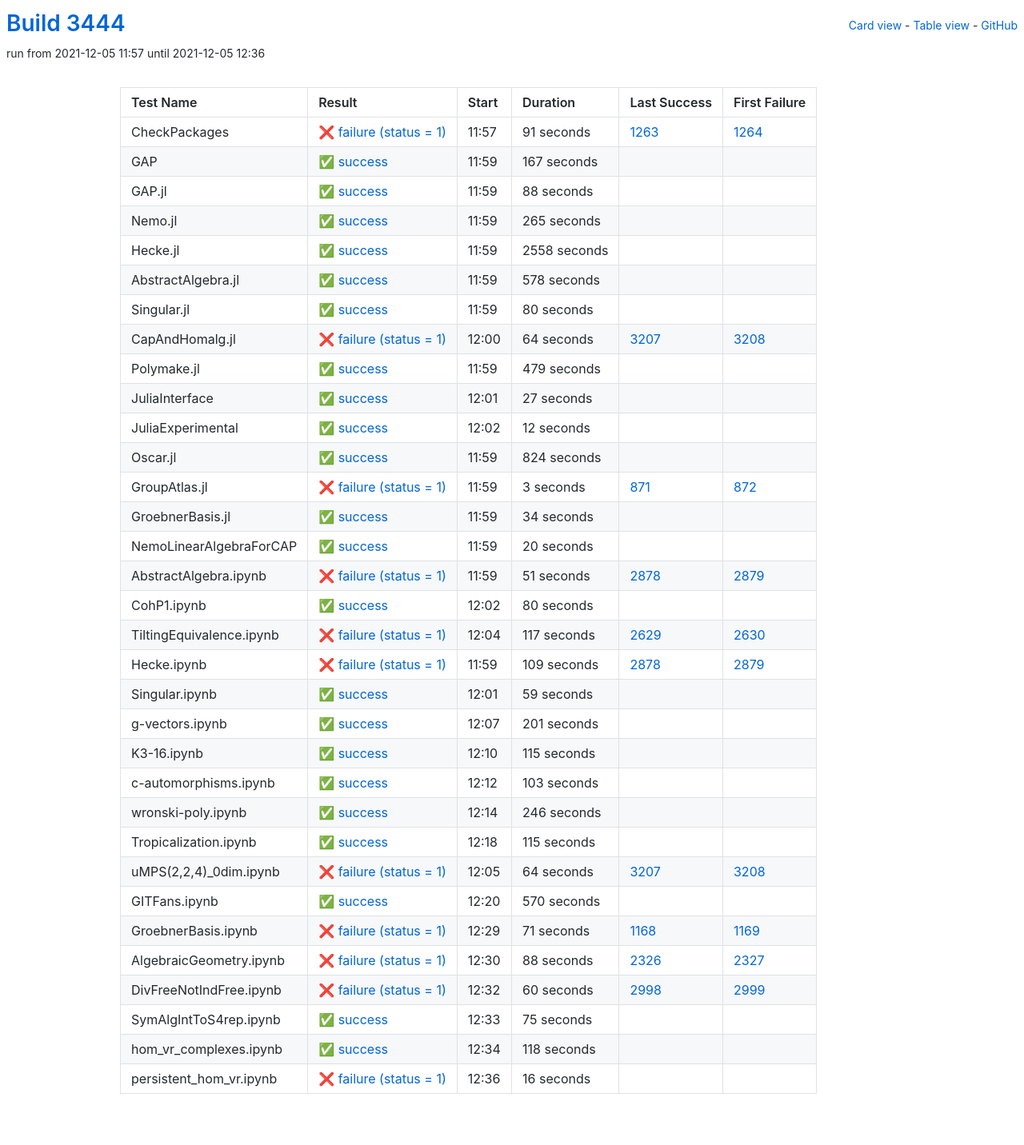
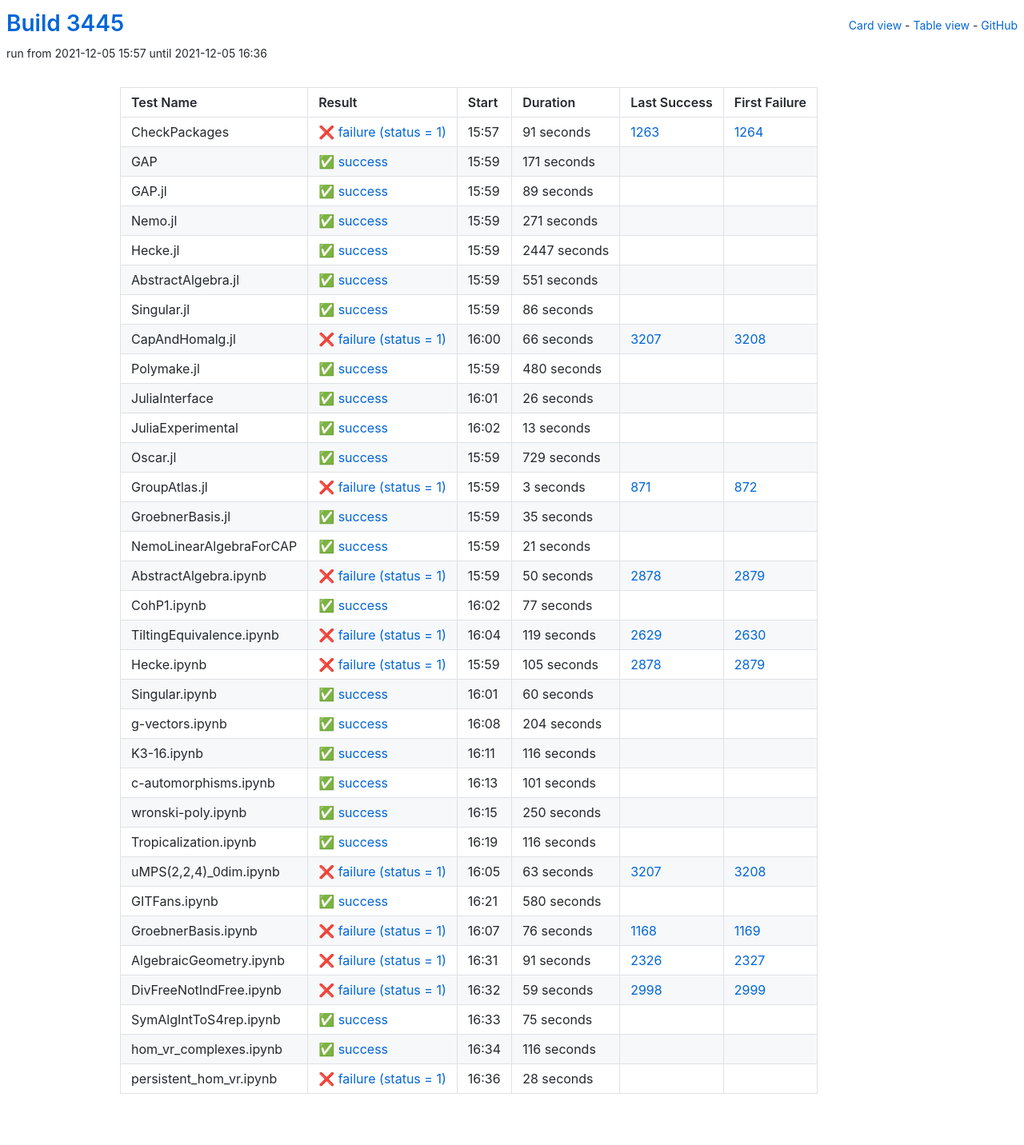
Before and after one commit to oscar-system/oscar-ci-status-stable, a Jekyll site: the page built from table.html, in a window 1280 px wide. Shown: the whole page at 80% size. Built offline with Jekyll 4.4.1, drawn with Linux system fonts in a browser that asks for light colours.

Commit message:
Build #3445

```diff
--- a/_data/ci.yml
+++ b/_data/ci.yml
@@ -1,6 +1,6 @@
 ---
-build: 3444
-build_url: https://oscarci.mathematik.uni-kl.de/job/oscar-stable/3444/
+build: 3445
+build_url: https://oscarci.mathematik.uni-kl.de/job/oscar-stable/3445/
 job: oscar-stable
 organization: oscar-system
 repo: oscar-ci-status-stable
@@ -8,8 +8,8 @@ repourl: https://github.com/oscar-system/oscar-ci-status-stable
 tests:
 - name: CheckPackages
   id: checkpackages
-  log: https://oscarci.mathematik.uni-kl.de/job/oscar-stable/3444/artifact/logs/build-3444/CheckPackages.log
-  start: 2021-12-05 11:57
+  log: https://oscarci.mathematik.uni-kl.de/job/oscar-stable/3445/artifact/logs/build-3445/CheckPackages.log
+  start: 2021-12-05 15:57
   success: false
   exitcode: 1
   status: failure
@@ -20,140 +20,140 @@ tests:
   first_failure_url: https://oscarci.mathematik.uni-kl.de/job/oscar-stable/1264/
 - name: GAP
   id: gap
-  log: https://oscarci.mathematik.uni-kl.de/job/oscar-stable/3444/artifact/logs/build-3444/GAP.log
-  start: 2021-12-05 11:59
+  log: https://oscarci.mathematik.uni-kl.de/job/oscar-stable/3445/artifact/logs/build-3445/GAP.log
+  start: 2021-12-05 15:59
   success: true
   exitcode: 0
   status: success
-  duration: 167
+  duration: 171
   last_success: false
   last_success_url:
   first_failure: false
   first_failure_url:
 - name: GAP.jl
   id: gap-jl
-  log: https://oscarci.mathematik.uni-kl.de/job/oscar-stable/3444/artifact/logs/build-3444/GAP.jl.log
-  start: 2021-12-05 11:59
+  log: https://oscarci.mathematik.uni-kl.de/job/oscar-stable/3445/artifact/logs/build-3445/GAP.jl.log
+  start: 2021-12-05 15:59
   success: true
   exitcode: 0
   status: success
-  duration: 88
+  duration: 89
   last_success: false
   last_success_url:
   first_failure: false
   first_failure_url:
 - name: Nemo.jl
   id: nemo-jl
-  log: https://oscarci.mathematik.uni-kl.de/job/oscar-stable/3444/artifact/logs/build-3444/Nemo.jl.log
-  start: 2021-12-05 11:59
+  log: https://oscarci.mathematik.uni-kl.de/job/oscar-stable/3445/artifact/logs/build-3445/Nemo.jl.log
+  start: 2021-12-05 15:59
   success: true
   exitcode: 0
   status: success
-  duration: 265
+  duration: 271
   last_success: false
   last_success_url:
   first_failure: false
   first_failure_url:
 - name: Hecke.jl
   id: hecke-jl
-  log: https://oscarci.mathematik.uni-kl.de/job/oscar-stable/3444/artifact/logs/build-3444/Hecke.jl.log
-  start: 2021-12-05 11:59
+  log: https://oscarci.mathematik.uni-kl.de/job/oscar-stable/3445/artifact/logs/build-3445/Hecke.jl.log
+  start: 2021-12-05 15:59
   success: true
   exitcode: 0
   status: success
-  duration: 2558
+  duration: 2447
   last_success: false
   last_success_url:
   first_failure: false
   first_failure_url:
 - name: AbstractAlgebra.jl
   id: abstractalgebra-jl
-  log: https://oscarci.mathematik.uni-kl.de/job/oscar-stable/3444/artifact/logs/build-3444/AbstractAlgebra.jl.log
-  start: 2021-12-05 11:59
+  log: https://oscarci.mathematik.uni-kl.de/job/oscar-stable/3445/artifact/logs/build-3445/AbstractAlgebra.jl.log
+  start: 2021-12-05 15:59
   success: true
   exitcode: 0
   status: success
-  duration: 578
+  duration: 551
   last_success: false
   last_success_url:
   first_failure: false
   first_failure_url:
 - name: Singular.jl
   id: singular-jl
-  log: https://oscarci.mathematik.uni-kl.de/job/oscar-stable/3444/artifact/logs/build-3444/Singular.jl.log
-  start: 2021-12-05 11:59
+  log: https://oscarci.mathematik.uni-kl.de/job/oscar-stable/3445/artifact/logs/build-3445/Singular.jl.log
+  start: 2021-12-05 15:59
   success: true
   exitcode: 0
   status: success
-  duration: 80
+  duration: 86
   last_success: false
   last_success_url:
   first_failure: false
   first_failure_url:
 - name: CapAndHomalg.jl
   id: capandhomalg-jl
-  log: https://oscarci.mathematik.uni-kl.de/job/oscar-stable/3444/artifact/logs/build-3444/CapAndHomalg.jl.log
-  start: 2021-12-05 12:00
+  log: https://oscarci.mathematik.uni-kl.de/job/oscar-stable/3445/artifact/logs/build-3445/CapAndHomalg.jl.log
+  start: 2021-12-05 16:00
   success: false
   exitcode: 1
   status: failure
-  duration: 64
+  duration: 66
   last_success: 3207
   last_success_url: https://oscarci.mathematik.uni-kl.de/job/oscar-stable/3207/
   first_failure: 3208
   first_failure_url: https://oscarci.mathematik.uni-kl.de/job/oscar-stable/3208/
 - name: Polymake.jl
   id: polymake-jl
-  log: https://oscarci.mathematik.uni-kl.de/job/oscar-stable/3444/artifact/logs/build-3444/Polymake.jl.log
-  start: 2021-12-05 11:59
+  log: https://oscarci.mathematik.uni-kl.de/job/oscar-stable/3445/artifact/logs/build-3445/Polymake.jl.log
+  start: 2021-12-05 15:59
   success: true
   exitcode: 0
   status: success
-  duration: 479
+  duration: 480
   last_success: false
   last_success_url:
   first_failure: false
   first_failure_url:
 - name: JuliaInterface
   id: juliainterface
-  log: https://oscarci.mathematik.uni-kl.de/job/oscar-stable/3444/artifact/logs/build-3444/JuliaInterface.log
-  start: 2021-12-05 12:01
+  log: https://oscarci.mathematik.uni-kl.de/job/oscar-stable/3445/artifact/logs/build-3445/JuliaInterface.log
+  start: 2021-12-05 16:01
   success: true
   exitcode: 0
   status: success
-  duration: 27
+  duration: 26
   last_success: false
   last_success_url:
   first_failure: false
   first_failure_url:
 - name: JuliaExperimental
   id: juliaexperimental
-  log: https://oscarci.mathematik.uni-kl.de/job/oscar-stable/3444/artifact/logs/build-3444/JuliaExperimental.log
-  start: 2021-12-05 12:02
+  log: https://oscarci.mathematik.uni-kl.de/job/oscar-stable/3445/artifact/logs/build-3445/JuliaExperimental.log
+  start: 2021-12-05 16:02
   success: true
   exitcode: 0
   status: success
-  duration: 12
+  duration: 13
   last_success: false
   last_success_url:
   first_failure: false
   first_failure_url:
 - name: Oscar.jl
   id: oscar-jl
-  log: https://oscarci.mathematik.uni-kl.de/job/oscar-stable/3444/artifact/logs/build-3444/Oscar.jl.log
-  start: 2021-12-05 11:59
+  log: https://oscarci.mathematik.uni-kl.de/job/oscar-stable/3445/artifact/logs/build-3445/Oscar.jl.log
+  start: 2021-12-05 15:59
   success: true
   exitcode: 0
   status: success
-  duration: 824
+  duration: 729
   last_success: false
   last_success_url:
   first_failure: false
   first_failure_url:
 - name: GroupAtlas.jl
   id: groupatlas-jl
-  log: https://oscarci.mathematik.uni-kl.de/job/oscar-stable/3444/artifact/logs/build-3444/GroupAtlas.jl.log
-  start: 2021-12-05 11:59
+  log: https://oscarci.mathematik.uni-kl.de/job/oscar-stable/3445/artifact/logs/build-3445/GroupAtlas.jl.log
+  start: 2021-12-05 15:59
   success: false
   exitcode: 1
   status: failure
@@ -164,212 +164,212 @@ tests:
   first_failure_url: https://oscarci.mathematik.uni-kl.de/job/oscar-stable/872/
 - name: GroebnerBasis.jl
   id: groebnerbasis-jl
-  log: https://oscarci.mathematik.uni-kl.de/job/oscar-stable/3444/artifact/logs/build-3444/GroebnerBasis.jl.log
-  start: 2021-12-05 11:59
+  log: https://oscarci.mathematik.uni-kl.de/job/oscar-stable/3445/artifact/logs/build-3445/GroebnerBasis.jl.log
+  start: 2021-12-05 15:59
   success: true
   exitcode: 0
   status: success
-  duration: 34
+  duration: 35
   last_success: false
   last_success_url:
   first_failure: false
   first_failure_url:
 - name: NemoLinearAlgebraForCAP
   id: nemolinearalgebraforcap
-  log: https://oscarci.mathematik.uni-kl.de/job/oscar-stable/3444/artifact/logs/build-3444/NemoLinearAlgebraForCAP.log
-  start: 2021-12-05 11:59
+  log: https://oscarci.mathematik.uni-kl.de/job/oscar-stable/3445/artifact/logs/build-3445/NemoLinearAlgebraForCAP.log
+  start: 2021-12-05 15:59
   success: true
   exitcode: 0
   status: success
-  duration: 20
+  duration: 21
   last_success: false
   last_success_url:
   first_failure: false
   first_failure_url:
 - name: AbstractAlgebra.ipynb
   id: abstractalgebra-ipynb
-  log: https://oscarci.mathematik.uni-kl.de/job/oscar-stable/3444/artifact/logs/build-3444/AbstractAlgebra.ipynb.log
-  start: 2021-12-05 11:59
+  log: https://oscarci.mathematik.uni-kl.de/job/oscar-stable/3445/artifact/logs/build-3445/AbstractAlgebra.ipynb.log
+  start: 2021-12-05 15:59
   success: false
   exitcode: 1
   status: failure
-  duration: 51
+  duration: 50
   last_success: 2878
   last_success_url: https://oscarci.mathematik.uni-kl.de/job/oscar-stable/2878/
   first_failure: 2879
   first_failure_url: https://oscarci.mathematik.uni-kl.de/job/oscar-stable/2879/
 - name: CohP1.ipynb
   id: cohp1-ipynb
-  log: https://oscarci.mathematik.uni-kl.de/job/oscar-stable/3444/artifact/logs/build-3444/CohP1.ipynb.log
-  start: 2021-12-05 12:02
+  log: https://oscarci.mathematik.uni-kl.de/job/oscar-stable/3445/artifact/logs/build-3445/CohP1.ipynb.log
+  start: 2021-12-05 16:02
   success: true
   exitcode: 0
   status: success
-  duration: 80
+  duration: 77
   last_success: false
   last_success_url:
   first_failure: false
   first_failure_url:
 - name: TiltingEquivalence.ipynb
   id: tiltingequivalence-ipynb
-  log: https://oscarci.mathematik.uni-kl.de/job/oscar-stable/3444/artifact/logs/build-3444/TiltingEquivalence.ipynb.log
-  start: 2021-12-05 12:04
+  log: https://oscarci.mathematik.uni-kl.de/job/oscar-stable/3445/artifact/logs/build-3445/TiltingEquivalence.ipynb.log
+  start: 2021-12-05 16:04
   success: false
   exitcode: 1
   status: failure
-  duration: 117
+  duration: 119
   last_success: 2629
   last_success_url: https://oscarci.mathematik.uni-kl.de/job/oscar-stable/2629/
   first_failure: 2630
   first_failure_url: https://oscarci.mathematik.uni-kl.de/job/oscar-stable/2630/
 - name: Hecke.ipynb
   id: hecke-ipynb
-  log: https://oscarci.mathematik.uni-kl.de/job/oscar-stable/3444/artifact/logs/build-3444/Hecke.ipynb.log
-  start: 2021-12-05 11:59
+  log: https://oscarci.mathematik.uni-kl.de/job/oscar-stable/3445/artifact/logs/build-3445/Hecke.ipynb.log
+  start: 2021-12-05 15:59
   success: false
   exitcode: 1
   status: failure
-  duration: 109
+  duration: 105
   last_success: 2878
   last_success_url: https://oscarci.mathematik.uni-kl.de/job/oscar-stable/2878/
   first_failure: 2879
   first_failure_url: https://oscarci.mathematik.uni-kl.de/job/oscar-stable/2879/
 - name: Singular.ipynb
   id: singular-ipynb
-  log: https://oscarci.mathematik.uni-kl.de/job/oscar-stable/3444/artifact/logs/build-3444/Singular.ipynb.log
-  start: 2021-12-05 12:01
+  log: https://oscarci.mathematik.uni-kl.de/job/oscar-stable/3445/artifact/logs/build-3445/Singular.ipynb.log
+  start: 2021-12-05 16:01
   success: true
   exitcode: 0
   status: success
-  duration: 59
+  duration: 60
   last_success: false
   last_success_url:
   first_failure: false
   first_failure_url:
 - name: g-vectors.ipynb
   id: g-vectors-ipynb
-  log: https://oscarci.mathematik.uni-kl.de/job/oscar-stable/3444/artifact/logs/build-3444/g-vectors.ipynb.log
-  start: 2021-12-05 12:07
+  log: https://oscarci.mathematik.uni-kl.de/job/oscar-stable/3445/artifact/logs/build-3445/g-vectors.ipynb.log
+  start: 2021-12-05 16:08
   success: true
   exitcode: 0
   status: success
-  duration: 201
+  duration: 204
   last_success: false
   last_success_url:
   first_failure: false
   first_failure_url:
 - name: K3-16.ipynb
   id: k3-16-ipynb
-  log: https://oscarci.mathematik.uni-kl.de/job/oscar-stable/3444/artifact/logs/build-3444/K3-16.ipynb.log
-  start: 2021-12-05 12:10
+  log: https://oscarci.mathematik.uni-kl.de/job/oscar-stable/3445/artifact/logs/build-3445/K3-16.ipynb.log
+  start: 2021-12-05 16:11
   success: true
   exitcode: 0
   status: success
-  duration: 115
+  duration: 116
   last_success: false
   last_success_url:
   first_failure: false
   first_failure_url:
 - name: c-automorphisms.ipynb
   id: c-automorphisms-ipynb
-  log: https://oscarci.mathematik.uni-kl.de/job/oscar-stable/3444/artifact/logs/build-3444/c-automorphisms.ipynb.log
-  start: 2021-12-05 12:12
+  log: https://oscarci.mathematik.uni-kl.de/job/oscar-stable/3445/artifact/logs/build-3445/c-automorphisms.ipynb.log
+  start: 2021-12-05 16:13
   success: true
   exitcode: 0
   status: success
-  duration: 103
+  duration: 101
   last_success: false
   last_success_url:
   first_failure: false
   first_failure_url:
 - name: wronski-poly.ipynb
   id: wronski-poly-ipynb
-  log: https://oscarci.mathematik.uni-kl.de/job/oscar-stable/3444/artifact/logs/build-3444/wronski-poly.ipynb.log
-  start: 2021-12-05 12:14
+  log: https://oscarci.mathematik.uni-kl.de/job/oscar-stable/3445/artifact/logs/build-3445/wronski-poly.ipynb.log
+  start: 2021-12-05 16:15
   success: true
   exitcode: 0
   status: success
-  duration: 246
+  duration: 250
   last_success: false
   last_success_url:
   first_failure: false
   first_failure_url:
 - name: Tropicalization.ipynb
   id: tropicalization-ipynb
-  log: https://oscarci.mathematik.uni-kl.de/job/oscar-stable/3444/artifact/logs/build-3444/Tropicalization.ipynb.log
-  start: 2021-12-05 12:18
+  log: https://oscarci.mathematik.uni-kl.de/job/oscar-stable/3445/artifact/logs/build-3445/Tropicalization.ipynb.log
+  start: 2021-12-05 16:19
   success: true
   exitcode: 0
   status: success
-  duration: 115
+  duration: 116
   last_success: false
   last_success_url:
   first_failure: false
   first_failure_url:
 - name: uMPS(2,2,4)_0dim.ipynb
   id: umps-2-2-4-0dim-ipynb
-  log: https://oscarci.mathematik.uni-kl.de/job/oscar-stable/3444/artifact/logs/build-3444/uMPS-2-2-4-_0dim.ipynb.log
-  start: 2021-12-05 12:05
+  log: https://oscarci.mathematik.uni-kl.de/job/oscar-stable/3445/artifact/logs/build-3445/uMPS-2-2-4-_0dim.ipynb.log
+  start: 2021-12-05 16:05
   success: false
   exitcode: 1
   status: failure
-  duration: 64
+  duration: 63
   last_success: 3207
   last_success_url: https://oscarci.mathematik.uni-kl.de/job/oscar-stable/3207/
   first_failure: 3208
   first_failure_url: https://oscarci.mathematik.uni-kl.de/job/oscar-stable/3208/
 - name: GITFans.ipynb
   id: gitfans-ipynb
-  log: https://oscarci.mathematik.uni-kl.de/job/oscar-stable/3444/artifact/logs/build-3444/GITFans.ipynb.log
-  start: 2021-12-05 12:20
+  log: https://oscarci.mathematik.uni-kl.de/job/oscar-stable/3445/artifact/logs/build-3445/GITFans.ipynb.log
+  start: 2021-12-05 16:21
   success: true
   exitcode: 0
   status: success
-  duration: 570
+  duration: 580
   last_success: false
   last_success_url:
   first_failure: false
   first_failure_url:
 - name: GroebnerBasis.ipynb
   id: groebnerbasis-ipynb
-  log: https://oscarci.mathematik.uni-kl.de/job/oscar-stable/3444/artifact/logs/build-3444/GroebnerBasis.ipynb.log
-  start: 2021-12-05 12:29
+  log: https://oscarci.mathematik.uni-kl.de/job/oscar-stable/3445/artifact/logs/build-3445/GroebnerBasis.ipynb.log
+  start: 2021-12-05 16:07
   success: false
   exitcode: 1
   status: failure
-  duration: 71
+  duration: 76
   last_success: 1168
   last_success_url: https://oscarci.mathematik.uni-kl.de/job/oscar-stable/1168/
   first_failure: 1169
   first_failure_url: https://oscarci.mathematik.uni-kl.de/job/oscar-stable/1169/
 - name: AlgebraicGeometry.ipynb
   id: algebraicgeometry-ipynb
-  log: https://oscarci.mathematik.uni-kl.de/job/oscar-stable/3444/artifact/logs/build-3444/AlgebraicGeometry.ipynb.log
-  start: 2021-12-05 12:30
+  log: https://oscarci.mathematik.uni-kl.de/job/oscar-stable/3445/artifact/logs/build-3445/AlgebraicGeometry.ipynb.log
+  start: 2021-12-05 16:31
   success: false
   exitcode: 1
   status: failure
-  duration: 88
+  duration: 91
   last_success: 2326
   last_success_url: https://oscarci.mathematik.uni-kl.de/job/oscar-stable/2326/
   first_failure: 2327
   first_failure_url: https://oscarci.mathematik.uni-kl.de/job/oscar-stable/2327/
 - name: DivFreeNotIndFree.ipynb
   id: divfreenotindfree-ipynb
-  log: https://oscarci.mathematik.uni-kl.de/job/oscar-stable/3444/artifact/logs/build-3444/DivFreeNotIndFree.ipynb.log
-  start: 2021-12-05 12:32
+  log: https://oscarci.mathematik.uni-kl.de/job/oscar-stable/3445/artifact/logs/build-3445/DivFreeNotIndFree.ipynb.log
+  start: 2021-12-05 16:32
   success: false
   exitcode: 1
   status: failure
-  duration: 60
+  duration: 59
   last_success: 2998
   last_success_url: https://oscarci.mathematik.uni-kl.de/job/oscar-stable/2998/
   first_failure: 2999
   first_failure_url: https://oscarci.mathematik.uni-kl.de/job/oscar-stable/2999/
 - name: SymAlgIntToS4rep.ipynb
   id: symalginttos4rep-ipynb
-  log: https://oscarci.mathematik.uni-kl.de/job/oscar-stable/3444/artifact/logs/build-3444/SymAlgIntToS4rep.ipynb.log
-  start: 2021-12-05 12:33
+  log: https://oscarci.mathematik.uni-kl.de/job/oscar-stable/3445/artifact/logs/build-3445/SymAlgIntToS4rep.ipynb.log
+  start: 2021-12-05 16:33
   success: true
   exitcode: 0
   status: success
@@ -380,24 +380,24 @@ tests:
   first_failure_url:
 - name: hom_vr_complexes.ipynb
   id: hom-vr-complexes-ipynb
-  log: https://oscarci.mathematik.uni-kl.de/job/oscar-stable/3444/artifact/logs/build-3444/hom_vr_complexes.ipynb.log
-  start: 2021-12-05 12:34
+  log: https://oscarci.mathematik.uni-kl.de/job/oscar-stable/3445/artifact/logs/build-3445/hom_vr_complexes.ipynb.log
+  start: 2021-12-05 16:34
   success: true
   exitcode: 0
   status: success
-  duration: 118
+  duration: 116
   last_success: false
   last_success_url:
   first_failure: false
   first_failure_url:
 - name: persistent_hom_vr.ipynb
   id: persistent-hom-vr-ipynb
-  log: https://oscarci.mathematik.uni-kl.de/job/oscar-stable/3444/artifact/logs/build-3444/persistent_hom_vr.ipynb.log
-  start: 2021-12-05 12:36
+  log: https://oscarci.mathematik.uni-kl.de/job/oscar-stable/3445/artifact/logs/build-3445/persistent_hom_vr.ipynb.log
+  start: 2021-12-05 16:36
   success: false
   exitcode: 1
   status: failure
-  duration: 16
+  duration: 28
   last_success: false
   last_success_url:
   first_failure: false
```
Also changed, not shown: README.md.
